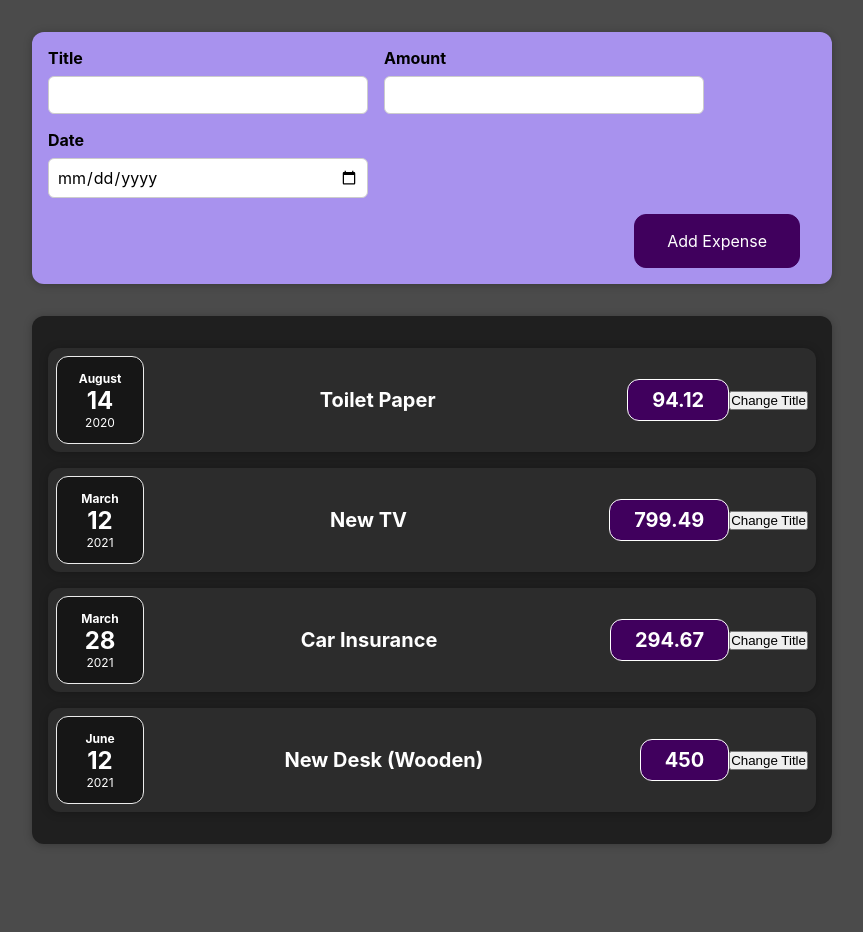
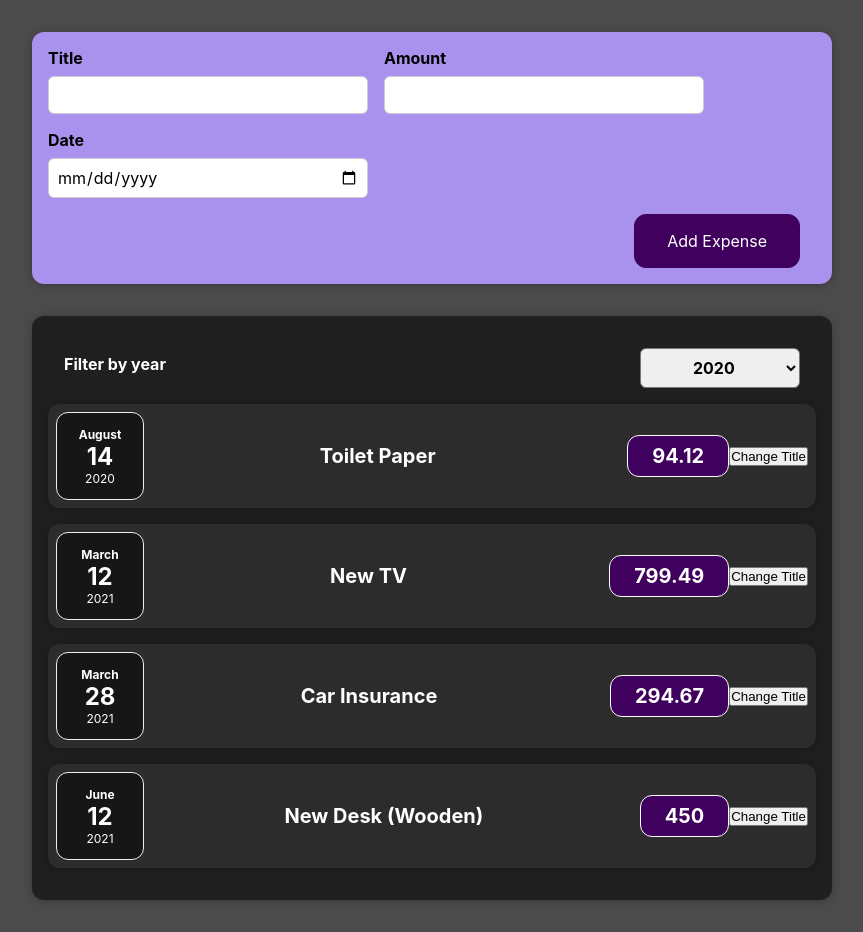
Before and after one commit to g-101/react-complete-guide, a React (Create React App) app: page / in a window 1280 px wide. Shown: the whole page, without its empty margins (208-1071 px from the left). Before the commit the page ends 876 px from the top, so only its background shows below. Built offline with nearby package versions, Linux system fonts and the light colour scheme.

Commit message:
tarefa - trabalhando com eventos e state

```diff
--- a/src/components/Expenses/Expenses.js
+++ b/src/components/Expenses/Expenses.js
@@ -1,13 +1,20 @@
-import './Expenses.css';
+import { useState } from 'react';
 import { Card } from '../UI/Card';
 import { ExpenseItem } from './ExpenseItem';
-export const Expenses = ({ expenses }) => {
+import { ExpensesFilter } from './ExpensesFilter';
+import './Expenses.css';
+export const Expenses = props => {
+  const [filteredYear, setFilteredYear] = useState('2020');
+  const filterChangeHandler = selectedYear => {
+    setFilteredYear(selectedYear);
+  };
   return (
     <Card className="expenses">
-      <ExpenseItem props={expenses[0]} />
-      <ExpenseItem props={expenses[1]} />
-      <ExpenseItem props={expenses[2]} />
-      <ExpenseItem props={expenses[3]} />
+      <ExpensesFilter selected={filteredYear} onChangeFilter={filterChangeHandler} />
+      <ExpenseItem props={props.expenses[0]} />
+      <ExpenseItem props={props.expenses[1]} />
+      <ExpenseItem props={props.expenses[2]} />
+      <ExpenseItem props={props.expenses[3]} />
     </Card>
   );
 };
--- /dev/null
+++ b/src/components/Expenses/ExpensesFilter.css
@@ -0,0 +1,24 @@
+.expenses-filter {
+  color: white;
+  padding: 0 1rem;
+}
+
+.expenses-filter__control {
+  display: flex;
+  width: 100%;
+  align-items: center;
+  justify-content: space-between;
+  margin: 1rem 0;
+}
+
+.expenses-filter label {
+  font-weight: bold;
+  margin-bottom: 0.5rem;
+}
+
+.expenses-filter select {
+  font: inherit;
+  padding: 0.5rem 3rem;
+  font-weight: bold;
+  border-radius: 6px;
+}
--- /dev/null
+++ b/src/components/Expenses/ExpensesFilter.js
@@ -0,0 +1,21 @@
+import React from 'react';
+
+import './ExpensesFilter.css';
+
+export const ExpensesFilter = props => {
+  const dropChangeHandler = event => {
+    props.filterChangeHandler(event.target.value);
+  };
+  return (
+    <div className="expenses-filter">
+      <div className="expenses-filter__control">
+        <label>Filter by year</label>
+        <select value={props.selected} onChange={dropChangeHandler}>
+          <option value="2022">2022</option>
+          <option value="2021">2021</option>
+          <option value="2020">2020</option>
+        </select>
+      </div>
+    </div>
+  );
+};
```
